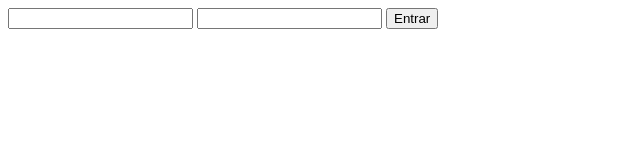
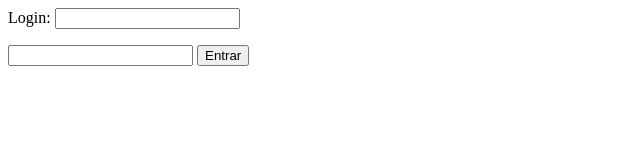
Before and after one commit to CEEMTI-BG-prof-Melissa/aula-04-25-03-thaina, a plain HTML site: page index.html in a window 1280 px wide. Shown: the whole page, without its empty margins (0-640 px from the left). Drawn offline with Linux system fonts and the light colour scheme.

Commit message:
Update index.html

```diff
--- a/index.html
+++ b/index.html
@@ -4,7 +4,9 @@
   </head>
   <body>
     <form>
-        <input type="text">
+      <p>
+         Login: <input type="text">
+      </p>
         <input type="password">
         <input type="button" value="Entrar">
     </form>
```
